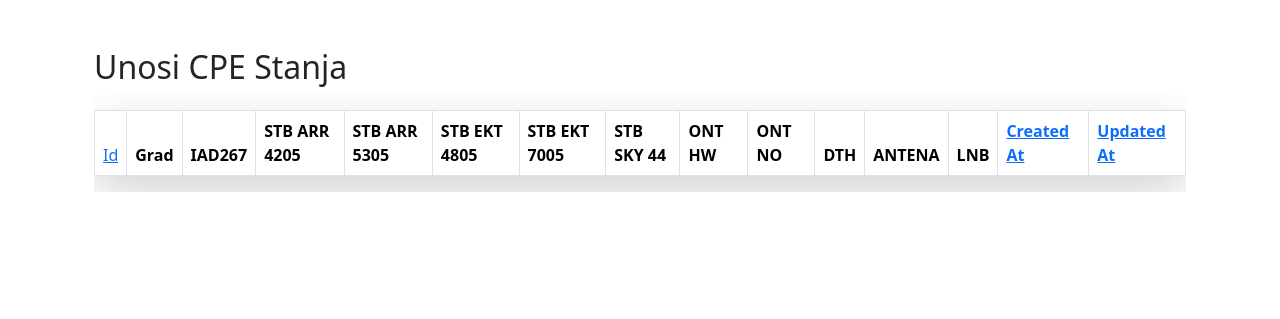
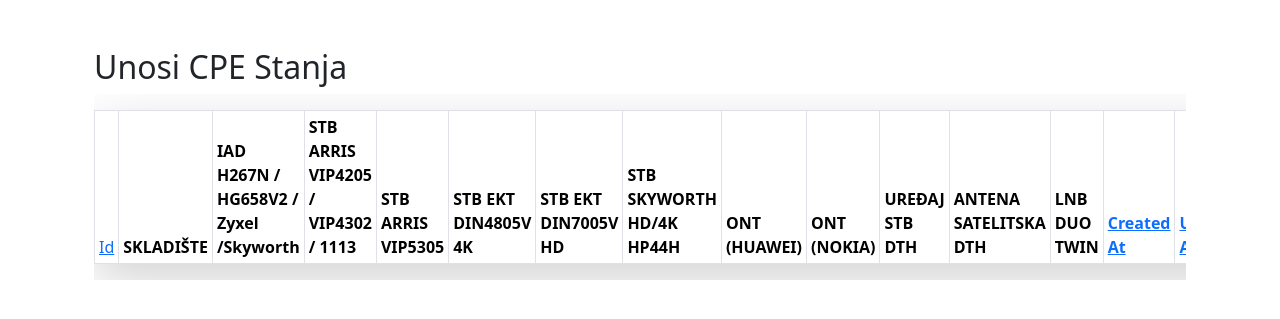
Before and after one commit to zorandasc/cpe_analiza_flask, a Flask app: page /admin/cpe_records in a window 1280 px wide. Shown: the part 87-406 px from the top of the page. Run offline with Flask 3, Linux system fonts and the light colour scheme; the visitor is signed in with stand-in values (Sample User, id 1); data that the repository does not hold is empty; parts of the project's set-up code (start-up, migrations or seed data) failed here and were passed over; some libraries are stand-ins or nearby versions.

Commit message:
cpe record and view authorizationo

```diff
--- a/app.py
+++ b/app.py
@@ -133,12 +133,22 @@ def get_latest_cpe_records():
     return latest_records, totals
 
 
-# AUTHORIZATION
+# AUTHORIZATION ZA BILO KOJU AKCIJU
 def admin_required():
-    if not current_user.is_authenticated or current_user.role == "user":
-        flash("Niste Autorizovani!", "danger")
-        return False
-    return True
+    if current_user.is_authenticated and current_user.role == "admin":
+        return True
+    flash("Niste Autorizovani!", "danger")
+    return False
+
+
+# AUTHORIZATION ZA ADVANCED VIEW
+def view_required():
+    if current_user.is_authenticated and (
+        current_user.role == "view" or current_user.role == "admin"
+    ):
+        return True
+    flash("Niste Autorizovani!", "danger")
+    return False
 
 
 # -------------------------------------------------------
@@ -187,6 +197,8 @@ def admin_dashboard():
 @app.route("/update_cpe", methods=["POST"])
 @login_required
 def update_cpe():
+    if not admin_required():
+        return redirect(url_for("home"))
     # 1. Extract and Convert Fields
     city_id = request.form.get("city_id")  # <-- GET THE HIDDEN ID
     current_date = date.today()
@@ -285,7 +297,7 @@ def logout():
 @app.route("/admin/cities")
 @login_required
 def admin_cities():
-    if not admin_required():
+    if not view_required():
         # return "Forbidden", 403
         return redirect(url_for("admin_dashboard"))
     cities = Cities.query.order_by(Cities.id).all()
@@ -296,7 +308,7 @@ def admin_cities():
 @login_required
 def admin_add_city():
     if not admin_required():
-        return "Forbidden", 403
+        return redirect(url_for("admin_cities"))
 
     # THIS IS FOR SUMBITING REQUEST
     if request.method == "POST":
@@ -315,7 +327,7 @@ def admin_add_city():
 @login_required
 def admin_edit_city(id):
     if not admin_required():
-        return "Forbidden", 403
+        return redirect(url_for("admin_cities"))
 
     city = Cities.query.get_or_404(id)
 
@@ -331,7 +343,7 @@ def admin_edit_city(id):
 @login_required
 def admin_delete_city(id):
     if not admin_required():
-        return "Forbidden", 403
+        return redirect(url_for("admin_cities"))
 
     city = Cities.query.get_or_404(id)
 
@@ -352,7 +364,7 @@ def admin_delete_city(id):
 @app.route("/admin/users")
 @login_required
 def admin_users():
-    if not admin_required():
+    if not view_required():
         # return "Forbidden", 403
         return redirect(url_for("admin_dashboard"))
     users = Users.query.order_by(Users.id).all()
@@ -363,7 +375,7 @@ def admin_users():
 @login_required  # AUTHENTICATE
 def admin_add_user():
     if not admin_required():  # AUTHORIZE
-        return "Forbidden", 403
+        return redirect(url_for("admin_users"))
 
     # THIS IS FOR SUMBITING A NEW REQUEST
     if request.method == "POST":
@@ -422,7 +434,7 @@ def admin_add_user():
 @login_required
 def admin_edit_user(id):
     if not admin_required():
-        return "Forbidden", 403
+        return redirect(url_for("admin_users"))
 
     user = Users.query.get_or_404(id)
 
@@ -436,7 +448,7 @@ def admin_edit_user(id):
 @login_required
 def admin_delete_user(id):
     if not admin_required():
-        return "Forbidden", 403
+        return redirect(url_for("admin_users"))
 
     user = Users.query.get_or_404(id)
     # PROTECT CITY DELETE: block if related rows exist
@@ -456,7 +468,7 @@ def admin_delete_user(id):
 @app.route("/admin/cpe_records")
 @login_required
 def admin_cpe_records():
-    if not admin_required():
+    if not view_required():
         # return "Forbidden", 403
         return redirect(url_for("admin_dashboard"))
     # THIS REQUEST ARG WE ARE GETTING FROM TEMPLATE <a LINK:
--- a/templates/admin/cpe_records_list.html
+++ b/templates/admin/cpe_records_list.html
@@ -35,7 +35,7 @@ content%}
       </ul>
     </nav>
     <table
-      class="table table-bordered table-striped table-hover align-middle shadow-lg"
+      class="table table-bordered table-striped table-hover align-middle shadow-lg table-sm"
     >
       <thead class="table-custom-head">
         <tr>
@@ -45,18 +45,18 @@ content%}
               >Id</a
             >
           </td>
-          <th>Grad</th>
-          <th>IAD267</th>
-          <th>STB ARR 4205</th>
-          <th>STB ARR 5305</th>
-          <th>STB EKT 4805</th>
-          <th>STB EKT 7005</th>
-          <th>STB SKY 44</th>
-          <th>ONT HW</th>
-          <th>ONT NO</th>
-          <th>DTH</th>
-          <th>ANTENA</th>
-          <th>LNB</th>
+          <th>SKLADIŠTE</th>
+          <th>IAD H267N / HG658V2 / Zyxel /Skyworth</th>
+          <th>STB ARRIS VIP4205 / VIP4302 / 1113</th>
+          <th>STB ARRIS VIP5305</th>
+          <th>STB EKT DIN4805V 4K</th>
+          <th>STB EKT DIN7005V HD</th>
+          <th>STB SKYWORTH HD/4K HP44H</th>
+          <th>ONT (HUAWEI)</th>
+          <th>ONT (NOKIA)</th>
+          <th>UREĐAJ STB DTH</th>
+          <th>ANTENA SATELITSKA DTH</th>
+          <th>LNB DUO TWIN</th>
           <th>
             <a
               href="{{ url_for('admin_cpe_records', sort='created_at', direction='asc' if direction=='desc' else 'desc') }}"
--- a/templates/home.html
+++ b/templates/home.html
@@ -206,8 +206,8 @@ styles %} {{ super() }}
           <td>{{ r.updated_at.strftime('%Y-%m-%d %H:%M:%S') }}</td>
           <!-- PRIKAZI SVA DUGMAD ZA UPDATE ZA ADMIN USERAA
            AKO JE USER NEADMIN ONDA PRIKAZI SAMO ZA PRVI ROW I SAMO NA PRVOJ PAGINACIJI-->
-          {% if current_user.role == "admin" or (loop.first and records.page==1)
-          %}
+          {% if current_user.role == "admin" or current_user.role == "view" or
+          (loop.first and records.page==1) %}
           <td>
             <!-- data-bs-toggle="modal" → tells Bootstrap to open a modal.-->
             <!-- data-bs-target="#editModal" → tells which modal to open.-->
```
